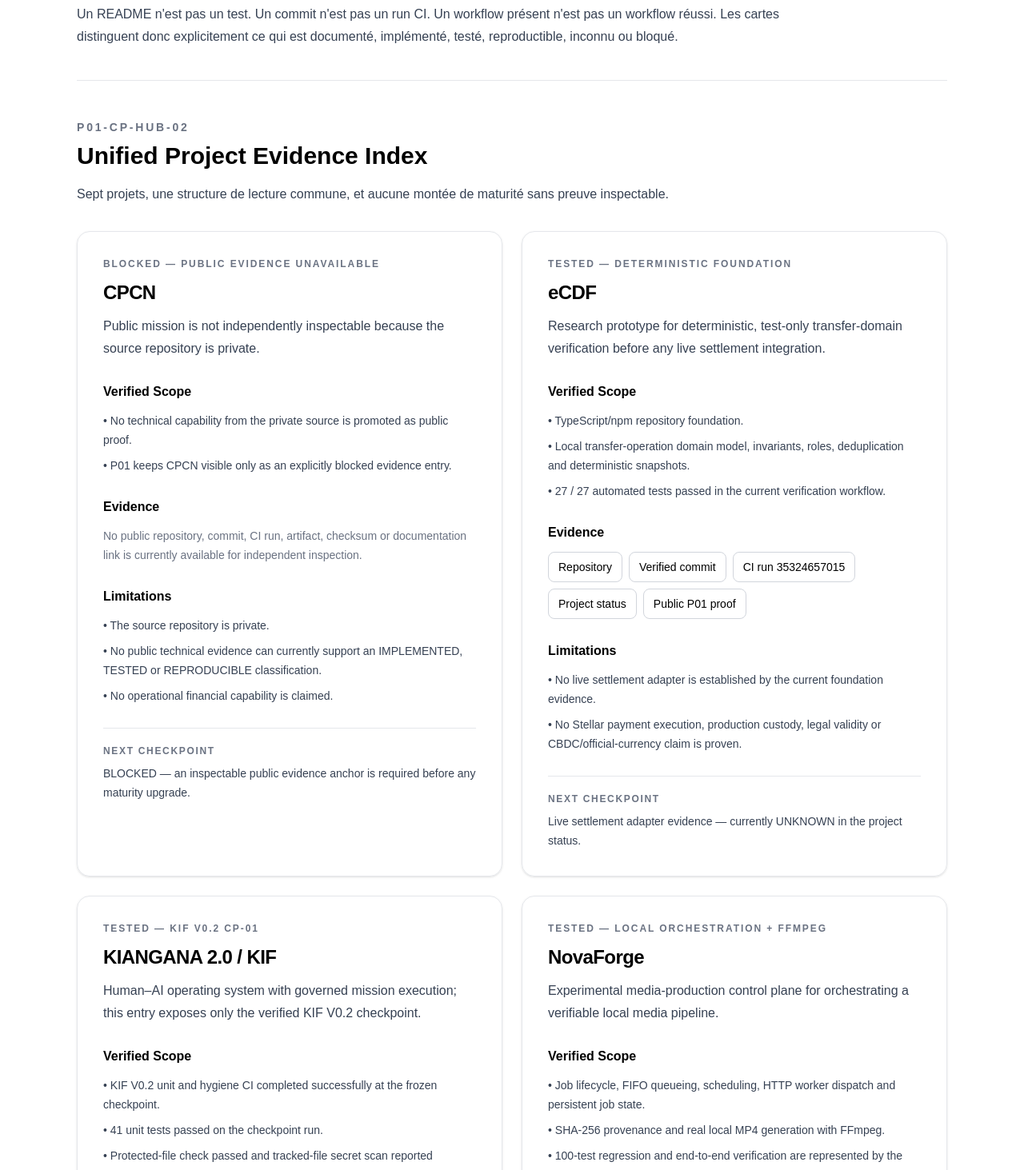
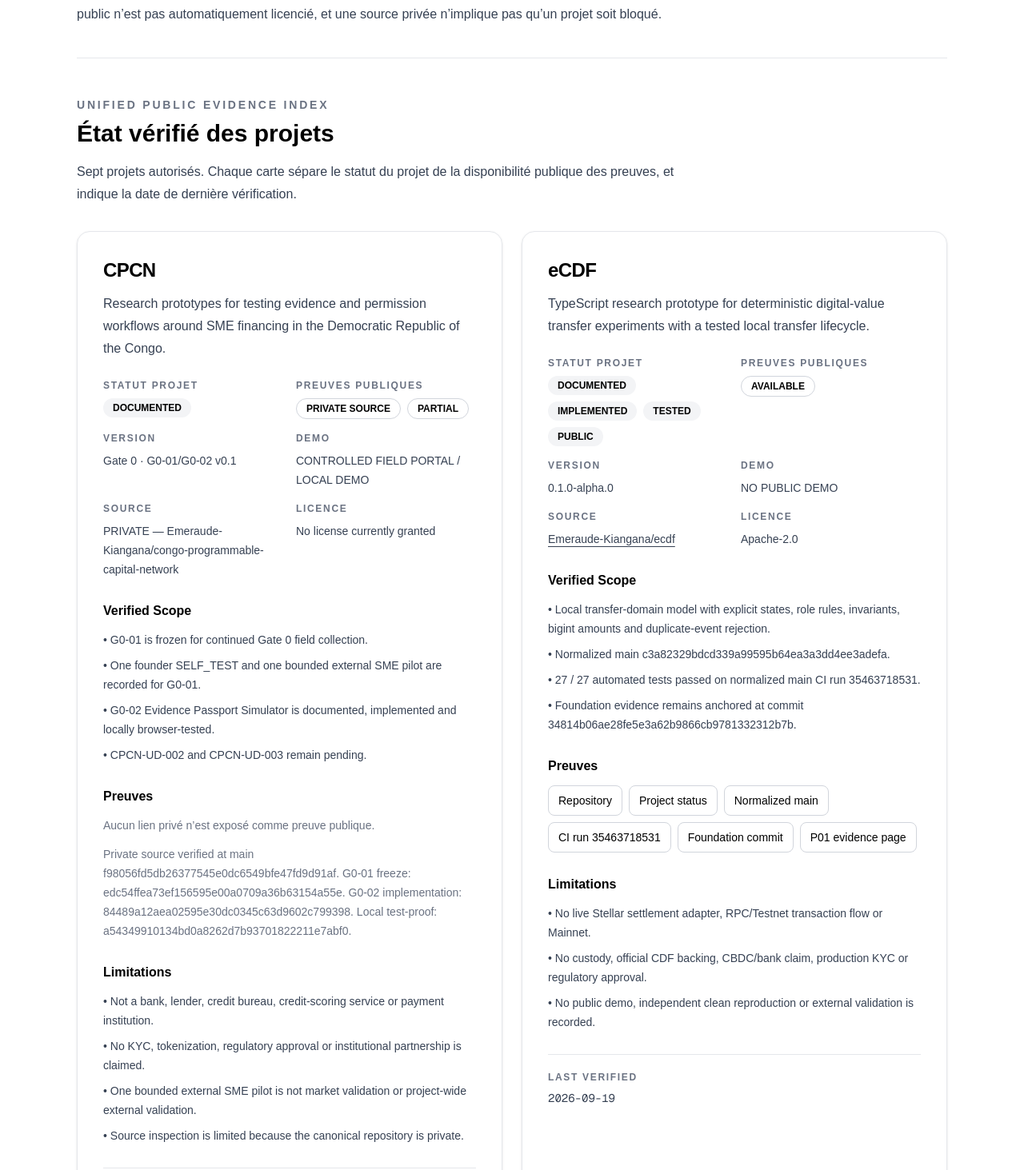
Before and after one commit to Emeraude-Kiangana/Portfolio-ai, a Next.js app: page /open-technologies-portfolio/ in a window 1280 px wide. Shown: the part 567-2030 px from the top of the page at 80% size. Built offline with nearby package versions, Linux system fonts and the light colour scheme.

Commit message:
feat(p01): synchronize public evidence index

```diff
--- a/src/app/page.tsx
+++ b/src/app/page.tsx
@@ -1,270 +1,8 @@
-type EvidenceLink = {
-  label: string;
-  href: string;
-};
-
-type ProjectEvidence = {
-  name: string;
-  mission: string;
-  status: string;
-  verifiedScope: string[];
-  evidence: EvidenceLink[];
-  evidenceNote?: string;
-  limitations: string[];
-  nextCheckpoint: string;
-};
-
-const projects: ProjectEvidence[] = [
-  {
-    name: "CPCN",
-    mission: "Public mission is not independently inspectable because the source repository is private.",
-    status: "BLOCKED — public evidence unavailable",
-    verifiedScope: [
-      "No technical capability from the private source is promoted as public proof.",
-      "P01 keeps CPCN visible only as an explicitly blocked evidence entry.",
-    ],
-    evidence: [],
-    evidenceNote:
-      "No public repository, commit, CI run, artifact, checksum or documentation link is currently available for independent inspection.",
-    limitations: [
-      "The source repository is private.",
-      "No public technical evidence can currently support an IMPLEMENTED, TESTED or REPRODUCIBLE classification.",
-      "No operational financial capability is claimed.",
-    ],
-    nextCheckpoint:
-      "BLOCKED — an inspectable public evidence anchor is required before any maturity upgrade.",
-  },
-  {
-    name: "eCDF",
-    mission:
-      "Research prototype for deterministic, test-only transfer-domain verification before any live settlement integration.",
-    status: "TESTED — deterministic foundation",
-    verifiedScope: [
-      "TypeScript/npm repository foundation.",
-      "Local transfer-operation domain model, invariants, roles, deduplication and deterministic snapshots.",
-      "27 / 27 automated tests passed in the current verification workflow.",
-    ],
-    evidence: [
-      {
-        label: "Repository",
-        href: "https://github.com/Emeraude-Kiangana/ecdf",
-      },
-      {
-        label: "Verified commit",
-        href: "https://github.com/Emeraude-Kiangana/ecdf/commit/34814b06ae28fe5e3a62b9866cb9781332312b7b",
-      },
-      {
-        label: "CI run 35324657015",
-        href: "https://github.com/Emeraude-Kiangana/ecdf/actions/runs/35324657015",
-      },
-      {
-        label: "Project status",
-        href: "https://github.com/Emeraude-Kiangana/ecdf/blob/main/docs/PROJECT-STATUS.md",
-      },
-      {
-        label: "Public P01 proof",
-        href: "/open-technologies-portfolio/projects/ecdf/",
-      },
-    ],
-    limitations: [
-      "No live settlement adapter is established by the current foundation evidence.",
-      "No Stellar payment execution, production custody, legal validity or CBDC/official-currency claim is proven.",
-    ],
-    nextCheckpoint:
-      "Live settlement adapter evidence — currently UNKNOWN in the project status.",
-  },
-  {
-    name: "KIANGANA 2.0 / KIF",
-    mission:
-      "Human–AI operating system with governed mission execution; this entry exposes only the verified KIF V0.2 checkpoint.",
-    status: "TESTED — KIF V0.2 CP-01",
-    verifiedScope: [
-      "KIF V0.2 unit and hygiene CI completed successfully at the frozen checkpoint.",
-      "41 unit tests passed on the checkpoint run.",
-      "Protected-file check passed and tracked-file secret scan reported CLEAN.",
-    ],
-    evidence: [
-      {
-        label: "Repository",
-        href: "https://github.com/Emeraude-Kiangana/KIANGANA-2.0",
-      },
-      {
-        label: "KIF proof commit",
-        href: "https://github.com/Emeraude-Kiangana/KIANGANA-2.0/commit/69d3c9a1fdfc9616700572011a466b549be0c867",
-      },
-      {
-        label: "KIF freeze commit",
-        href: "https://github.com/Emeraude-Kiangana/KIANGANA-2.0/commit/57c4bfc2664398383a784128a9fa03dc3e41c0e4",
-      },
-      {
-        label: "KIF CI run 35287044624",
-        href: "https://github.com/Emeraude-Kiangana/KIANGANA-2.0/actions/runs/35287044624",
-      },
-      {
-        label: "Current project status",
-        href: "https://github.com/Emeraude-Kiangana/KIANGANA-2.0/blob/main/docs/PROJECT-STATUS.md",
-      },
-    ],
-    limitations: [
-      "The successful checkpoint does not prove every KIANGANA 2.0 subsystem.",
-      "The controlled live-validation job was skipped on the referenced freeze run.",
-      "A KIF checkpoint must not be generalized into whole-system validation.",
-    ],
-    nextCheckpoint:
-      "UNKNOWN — no updated post-green Gate Zero checkpoint is documented in the current status file.",
-  },
-  {
-    name: "NovaForge",
-    mission: "Experimental media-production control plane for orchestrating a verifiable local media pipeline.",
-    status: "TESTED — local orchestration + FFmpeg",
-    verifiedScope: [
-      "Job lifecycle, FIFO queueing, scheduling, HTTP worker dispatch and persistent job state.",
-      "SHA-256 provenance and real local MP4 generation with FFmpeg.",
-      "100-test regression and end-to-end verification are represented by the published P01 proof package.",
-    ],
-    evidence: [
-      {
-        label: "Public P01 proof",
-        href: "/open-technologies-portfolio/projects/novaforge/",
-      },
-      {
-        label: "Published checksum",
-        href: "/open-technologies-portfolio/novaforge/SHA256SUMS.txt",
-      },
-      {
-        label: "Published MP4 artifact",
-        href: "/open-technologies-portfolio/novaforge/NovaForge-v0.1.0-alpha-demo.mp4",
-      },
-      {
-        label: "P01 publication commit",
-        href: "https://github.com/Emeraude-Kiangana/open-technologies-portfolio/commit/4cc3db78ff85873ffb6dcf92056a0ea18e35801d",
-      },
-    ],
-    evidenceNote:
-      "The NovaForge source repository is private; P01 exposes only the already-published proof package and provenance anchors.",
-    limitations: [
-      "GPU inference, CogVideoX, RunPod, remote cloud execution and production AI video generation are not demonstrated.",
-      "The public proof does not expose the private source repository.",
-    ],
-    nextCheckpoint:
-      "UNKNOWN — the current project status defines no next checkpoint beyond verified local media orchestration.",
-  },
-  {
-    name: "RegenTwin",
-    mission: "Git-native provenance prototype for deterministic state chains representing regenerative agricultural assets.",
-    status: "TESTED — Gate 0 state-chain verification",
-    verifiedScope: [
-      "Deterministic hash-linked state-chain verifier.",
-      "Sample twin CD-PLOT-001 verifies with three states.",
-      "4 / 4 Gate 0 tests passed on the latest inspected verification run.",
-    ],
-    evidence: [
-      {
-        label: "Repository",
-        href: "https://github.com/Emeraude-Kiangana/regentwin",
-      },
-      {
-        label: "Gate 0 commit",
-        href: "https://github.com/Emeraude-Kiangana/regentwin/commit/dd7120f2abc7935c59afe7a9586acb56a4017d06",
-      },
-      {
-        label: "CI run 35324672286",
-        href: "https://github.com/Emeraude-Kiangana/regentwin/actions/runs/35324672286",
-      },
-      {
-        label: "Project status",
-        href: "https://github.com/Emeraude-Kiangana/regentwin/blob/main/docs/PROJECT-STATUS.md",
-      },
-    ],
-    limitations: [
-      "Gate 0 does not prove legal ownership, land-title validity, carbon-credit validity or RWA issuance.",
-      "Post-quantum security is not established.",
-    ],
-    nextCheckpoint:
-      "UNKNOWN — the current project status defines no checkpoint beyond Gate 0.",
-  },
-  {
-    name: "RWA Red-Team Lab",
-    mission: "Adversarial verification lab for deterministic integrity checks against RWA evidence bundles.",
-    status: "TESTED — deterministic Gate 0 verifier",
-    verifiedScope: [
-      "Baseline evidence bundle returns VERIFIED.",
-      "Measurement mutation, duplicate evidence identifiers and timestamp conflicts are covered by deterministic checks.",
-      "4 / 4 tests passed on the latest inspected successful Gate 0 run.",
-    ],
-    evidence: [
-      {
-        label: "Repository",
-        href: "https://github.com/Emeraude-Kiangana/rwa-red-team-lab",
-      },
-      {
-        label: "CI repair commit",
-        href: "https://github.com/Emeraude-Kiangana/rwa-red-team-lab/commit/da870f0af4f0cc13c0bb8ccf65db4fab748979b4",
-      },
-      {
-        label: "CI run 35327731335",
-        href: "https://github.com/Emeraude-Kiangana/rwa-red-team-lab/actions/runs/35327731335",
-      },
-      {
-        label: "Project status",
-        href: "https://github.com/Emeraude-Kiangana/rwa-red-team-lab/blob/main/docs/PROJECT-STATUS.md",
-      },
-    ],
-    limitations: [
-      "No legal title, identity verification, blockchain anchoring, RWA issuance or regulatory compliance is proven.",
-      "AI red-team automation remains outside the verified Gate 0 scope.",
-    ],
-    nextCheckpoint:
-      "UNKNOWN — the current project status defines no checkpoint beyond deterministic Gate 0.",
-  },
-  {
-    name: "P01 — Open Technologies Portfolio",
-    mission: "Public presentation layer for inspectable technical evidence produced by the project repositories.",
-    status: "TESTED — GitHub Pages deployment",
-    verifiedScope: [
-      "Next.js static export configured for GitHub Pages.",
-      "Public evidence pages for eCDF and NovaForge are already published.",
-      "Latest inspected deployment and Pages build runs completed successfully before this checkpoint.",
-    ],
-    evidence: [
-      {
-        label: "Repository",
-        href: "https://github.com/Emeraude-Kiangana/open-technologies-portfolio",
-      },
-      {
-        label: "Public deployment",
-        href: "https://emeraude-kiangana.github.io/open-technologies-portfolio/",
-      },
-      {
-        label: "Deploy run 35329321829",
-        href: "https://github.com/Emeraude-Kiangana/open-technologies-portfolio/actions/runs/35329321829",
-      },
-      {
-        label: "Pages run 35329366172",
-        href: "https://github.com/Emeraude-Kiangana/open-technologies-portfolio/actions/runs/35329366172",
-      },
-      {
-        label: "Project status",
-        href: "https://github.com/Emeraude-Kiangana/open-technologies-portfolio/blob/main/docs/PROJECT-STATUS.md",
-      },
-    ],
-    limitations: [
-      "P01 presents evidence; it does not create proof for another project.",
-      "This HUB-02 candidate is not considered complete until its own PR CI, build, merge and post-merge Pages deployment are verified.",
-    ],
-    nextCheckpoint:
-      "UNKNOWN — no checkpoint after P01-CP-HUB-02 is currently defined.",
-  },
-];
-
-const evidenceLegend = [
-  ["DOCUMENTED", "Scope or decision exists in inspectable documentation."],
-  ["IMPLEMENTED", "Code or artifact exists; this alone does not prove tests passed."],
-  ["TESTED", "A relevant automated or directly executed verification has passed."],
-  ["REPRODUCIBLE", "Independent reproduction is explicitly evidenced."],
-  ["UNKNOWN", "The available evidence does not establish the claim."],
-  ["BLOCKED", "A concrete missing prerequisite prevents a stronger public claim."],
-] as const;
+import {
+  evidenceLegend,
+  maturityLegend,
+  projects,
+} from "@/data/projects";
 
 export default function Home() {
   return (
@@ -278,31 +16,33 @@
             Emeraude Kiangana
           </h1>
           <p className="mt-4 text-xl text-gray-600">
-            Infrastructure publique de preuves techniques
+            Builder · Open Technologies · République Démocratique du Congo
           </p>
           <p className="mx-auto mt-6 max-w-3xl leading-7 text-gray-700">
-            Un index evidence-first des projets actuellement documentés. Chaque statut ci-dessous
-            est limité à ce que les repositories, commits, workflows, runs, artefacts ou
-            documentations inspectés permettent réellement d&apos;affirmer.
+            Build → Test → Prove → Publish. Cet index présente l’état vérifié des projets
+            documentés, sans confondre maturité technique et disponibilité publique des preuves.
           </p>
-          <nav className="mt-8 flex flex-wrap justify-center gap-3" aria-label="Navigation principale">
+          <nav
+            className="mt-8 flex flex-wrap justify-center gap-3"
+            aria-label="Navigation principale"
+          >
             <a
-              href="#evidence-index"
-              className="rounded-lg bg-black px-4 py-2 font-medium text-white hover:bg-gray-800"
+              href="#project-index"
+              className="rounded-lg bg-black px-4 py-2 font-medium text-white hover:bg-gray-800 focus:outline-none focus:ring-2 focus:ring-black focus:ring-offset-2"
             >
-              Explorer les preuves
+              Explorer les projets
             </a>
             <a
               href="https://github.com/Emeraude-Kiangana"
               target="_blank"
               rel="noopener noreferrer"
-              className="rounded-lg border border-gray-300 px-4 py-2 font-medium hover:bg-gray-50"
+              className="rounded-lg border border-gray-300 px-4 py-2 font-medium hover:bg-gray-50 focus:outline-none focus:ring-2 focus:ring-black focus:ring-offset-2"
             >
               GitHub
             </a>
             <a
               href="mailto:Emeraude-Kiangana@proton.me"
-              className="rounded-lg border border-gray-300 px-4 py-2 font-medium hover:bg-gray-50"
+              className="rounded-lg border border-gray-300 px-4 py-2 font-medium hover:bg-gray-50 focus:outline-none focus:ring-2 focus:ring-black focus:ring-offset-2"
             >
               Contact
             </a>
@@ -317,23 +57,27 @@
             Claim ≤ Evidence
           </h2>
           <p className="mt-4 max-w-4xl leading-7 text-gray-700">
-            Un README n&apos;est pas un test. Un commit n&apos;est pas un run CI. Un workflow présent
-            n&apos;est pas un workflow réussi. Les cartes distinguent donc explicitement ce qui est
-            documenté, implémenté, testé, reproductible, inconnu ou bloqué.
+            P01 présente les preuves, mais ne les crée pas. Un README n’est pas un test, un commit
+            n’est pas un run CI, un dépôt public n’est pas automatiquement licencié, et une source
+            privée n’implique pas qu’un projet soit bloqué.
           </p>
         </section>
 
-        <section id="evidence-index" className="border-t border-gray-200 py-12" aria-labelledby="index-title">
+        <section
+          id="project-index"
+          className="border-t border-gray-200 py-12"
+          aria-labelledby="index-title"
+        >
           <div className="mb-8">
             <p className="text-sm font-semibold uppercase tracking-[0.2em] text-gray-500">
-              P01-CP-HUB-02
+              Unified Public Evidence Index
             </p>
             <h2 id="index-title" className="mt-2 text-3xl font-bold">
-              Unified Project Evidence Index
+              État vérifié des projets
             </h2>
             <p className="mt-4 max-w-3xl leading-7 text-gray-700">
-              Sept projets, une structure de lecture commune, et aucune montée de maturité sans
-              preuve inspectable.
+              Sept projets autorisés. Chaque carte sépare le statut du projet de la disponibilité
+              publique des preuves, et indique la date de dernière vérification.
             </p>
           </div>
 
@@ -341,15 +85,87 @@
             {projects.map((project) => (
               <article
                 key={project.name}
-                className="flex h-full flex-col rounded-2xl border border-gray-200 p-6 shadow-sm sm:p-8"
+                className="flex h-full min-w-0 flex-col rounded-2xl border border-gray-200 p-6 shadow-sm sm:p-8"
               >
                 <div>
-                  <p className="text-xs font-semibold uppercase tracking-[0.16em] text-gray-500">
-                    {project.status}
-                  </p>
-                  <h3 className="mt-3 text-2xl font-bold tracking-tight">{project.name}</h3>
-                  <p className="mt-3 leading-7 text-gray-700">{project.mission}</p>
+                  <h3 className="text-2xl font-bold tracking-tight">{project.name}</h3>
+                  <p className="mt-3 leading-7 text-gray-700">{project.description}</p>
                 </div>
+
+                <dl className="mt-6 grid gap-4 sm:grid-cols-2">
+                  <div>
+                    <dt className="text-xs font-semibold uppercase tracking-[0.14em] text-gray-500">
+                      Statut projet
+                    </dt>
+                    <dd className="mt-2 flex flex-wrap gap-2">
+                      {project.projectStatus.map((status) => (
+                        <span
+                          key={status}
+                          className="rounded-full bg-gray-100 px-3 py-1 text-xs font-semibold"
+                        >
+                          {status}
+                        </span>
+                      ))}
+                    </dd>
+                  </div>
+
+                  <div>
+                    <dt className="text-xs font-semibold uppercase tracking-[0.14em] text-gray-500">
+                      Preuves publiques
+                    </dt>
+                    <dd className="mt-2 flex flex-wrap gap-2">
+                      {project.publicEvidenceStatus.map((status) => (
+                        <span
+                          key={status}
+                          className="rounded-full border border-gray-300 px-3 py-1 text-xs font-semibold"
+                        >
+                          {status}
+                        </span>
+                      ))}
+                    </dd>
+                  </div>
+
+                  <div>
+                    <dt className="text-xs font-semibold uppercase tracking-[0.14em] text-gray-500">
+                      Version
+                    </dt>
+                    <dd className="mt-2 text-sm leading-6 text-gray-700">{project.version}</dd>
+                  </div>
+
+                  <div>
+                    <dt className="text-xs font-semibold uppercase tracking-[0.14em] text-gray-500">
+                      Demo
+                    </dt>
+                    <dd className="mt-2 text-sm leading-6 text-gray-700">{project.demo}</dd>
+                  </div>
+
+                  <div>
+                    <dt className="text-xs font-semibold uppercase tracking-[0.14em] text-gray-500">
+                      Source
+                    </dt>
+                    <dd className="mt-2 break-words text-sm leading-6 text-gray-700">
+                      {project.sourceHref ? (
+                        <a
+                          href={project.sourceHref}
+                          target="_blank"
+                          rel="noopener noreferrer"
+                          className="underline underline-offset-4 focus:outline-none focus:ring-2 focus:ring-black focus:ring-offset-2"
+                        >
+                          {project.source}
+                        </a>
+                      ) : (
+                        project.source
+                      )}
+                    </dd>
+                  </div>
+
+                  <div>
+                    <dt className="text-xs font-semibold uppercase tracking-[0.14em] text-gray-500">
+                      Licence
+                    </dt>
+                    <dd className="mt-2 text-sm leading-6 text-gray-700">{project.license}</dd>
+                  </div>
+                </dl>
 
                 <div className="mt-7">
                   <h4 className="font-semibold">Verified Scope</h4>
@@ -361,7 +177,7 @@
                 </div>
 
                 <div className="mt-7">
-                  <h4 className="font-semibold">Evidence</h4>
+                  <h4 className="font-semibold">Preuves</h4>
                   {project.evidence.length > 0 ? (
                     <div className="mt-3 flex flex-wrap gap-2">
                       {project.evidence.map((link) => (
@@ -370,13 +186,17 @@
                           href={link.href}
                           target={link.href.startsWith("http") ? "_blank" : undefined}
                           rel={link.href.startsWith("http") ? "noopener noreferrer" : undefined}
-                          className="rounded-lg border border-gray-300 px-3 py-2 text-sm font-medium hover:bg-gray-50"
+                          className="rounded-lg border border-gray-300 px-3 py-2 text-sm font-medium hover:bg-gray-50 focus:outline-none focus:ring-2 focus:ring-black focus:ring-offset-2"
                         >
                           {link.label}
                         </a>
                       ))}
                     </div>
-                  ) : null}
+                  ) : (
+                    <p className="mt-3 text-sm leading-6 text-gray-500">
+                      Aucun lien privé n’est exposé comme preuve publique.
+                    </p>
+                  )}
                   {project.evidenceNote ? (
                     <p className="mt-3 text-sm leading-6 text-gray-500">{project.evidenceNote}</p>
                   ) : null}
@@ -393,9 +213,9 @@
 
                 <div className="mt-7 border-t border-gray-200 pt-5">
                   <p className="text-xs font-semibold uppercase tracking-[0.14em] text-gray-500">
-                    Next Checkpoint
+                    Last verified
                   </p>
-                  <p className="mt-2 text-sm leading-6 text-gray-700">{project.nextCheckpoint}</p>
+                  <p className="mt-2 font-mono text-sm text-gray-700">{project.lastVerified}</p>
                 </div>
               </article>
             ))}
@@ -404,12 +224,24 @@
 
         <section className="border-t border-gray-200 py-12" aria-labelledby="legend-title">
           <p className="text-sm font-semibold uppercase tracking-[0.2em] text-gray-500">
-            Evidence legend
+            Status legend
           </p>
           <h2 id="legend-title" className="mt-2 text-3xl font-bold">
-            Statuts autorisés
+            Maturité et disponibilité des preuves
           </h2>
-          <dl className="mt-6 grid gap-4 sm:grid-cols-2 lg:grid-cols-3">
+
+          <h3 className="mt-8 text-xl font-bold">Maturité</h3>
+          <dl className="mt-4 grid gap-4 sm:grid-cols-2 lg:grid-cols-3">
+            {maturityLegend.map(([status, meaning]) => (
+              <div key={status} className="rounded-xl border border-gray-200 p-5">
+                <dt className="font-mono text-sm font-semibold">{status}</dt>
+                <dd className="mt-2 text-sm leading-6 text-gray-600">{meaning}</dd>
+              </div>
+            ))}
+          </dl>
+
+          <h3 className="mt-8 text-xl font-bold">Disponibilité publique</h3>
+          <dl className="mt-4 grid gap-4 sm:grid-cols-2 lg:grid-cols-3">
             {evidenceLegend.map(([status, meaning]) => (
               <div key={status} className="rounded-xl border border-gray-200 p-5">
                 <dt className="font-mono text-sm font-semibold">{status}</dt>
@@ -431,7 +263,7 @@
               href="https://github.com/Emeraude-Kiangana/open-technologies-portfolio"
               target="_blank"
               rel="noopener noreferrer"
-              className="rounded-lg bg-black px-4 py-2 font-medium text-white hover:bg-gray-800"
+              className="rounded-lg bg-black px-4 py-2 font-medium text-white hover:bg-gray-800 focus:outline-none focus:ring-2 focus:ring-black focus:ring-offset-2"
             >
               Repository P01
             </a>
@@ -439,24 +271,28 @@
               href="https://emeraude-kiangana.github.io/open-technologies-portfolio/"
               target="_blank"
               rel="noopener noreferrer"
-              className="rounded-lg border border-gray-300 px-4 py-2 font-medium hover:bg-gray-50"
+              className="rounded-lg border border-gray-300 px-4 py-2 font-medium hover:bg-gray-50 focus:outline-none focus:ring-2 focus:ring-black focus:ring-offset-2"
             >
-              GitHub Pages
+              Portfolio public
             </a>
             <a
               href="/open-technologies-portfolio/projects/ecdf/"
-              className="rounded-lg border border-gray-300 px-4 py-2 font-medium hover:bg-gray-50"
+              className="rounded-lg border border-gray-300 px-4 py-2 font-medium hover:bg-gray-50 focus:outline-none focus:ring-2 focus:ring-black focus:ring-offset-2"
             >
               Preuve eCDF
             </a>
             <a
               href="/open-technologies-portfolio/projects/novaforge/"
-              className="rounded-lg border border-gray-300 px-4 py-2 font-medium hover:bg-gray-50"
+              className="rounded-lg border border-gray-300 px-4 py-2 font-medium hover:bg-gray-50 focus:outline-none focus:ring-2 focus:ring-black focus:ring-offset-2"
             >
               Preuve NovaForge
             </a>
           </div>
         </section>
+
+        <footer className="border-t border-gray-200 py-8 text-sm text-gray-500">
+          <p>© EMERAUDE KIANGANA — Open Technologies 🇨🇩</p>
+        </footer>
       </div>
     </main>
   );
```
